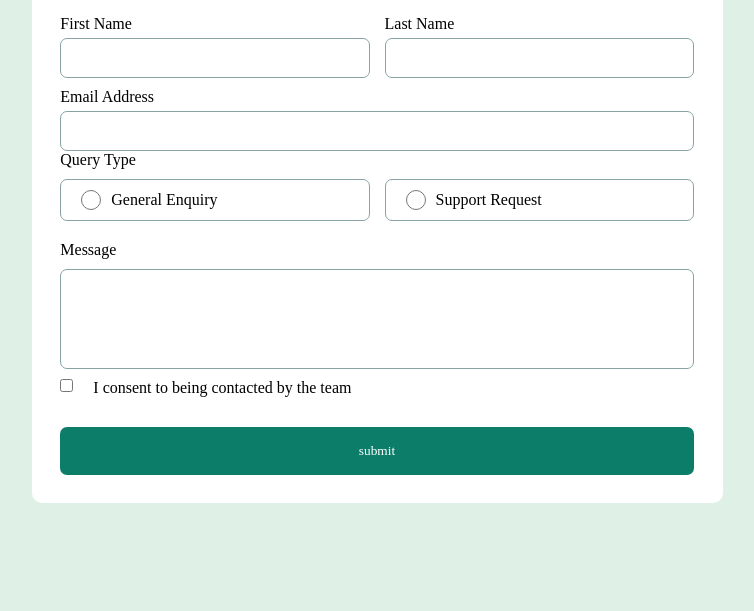
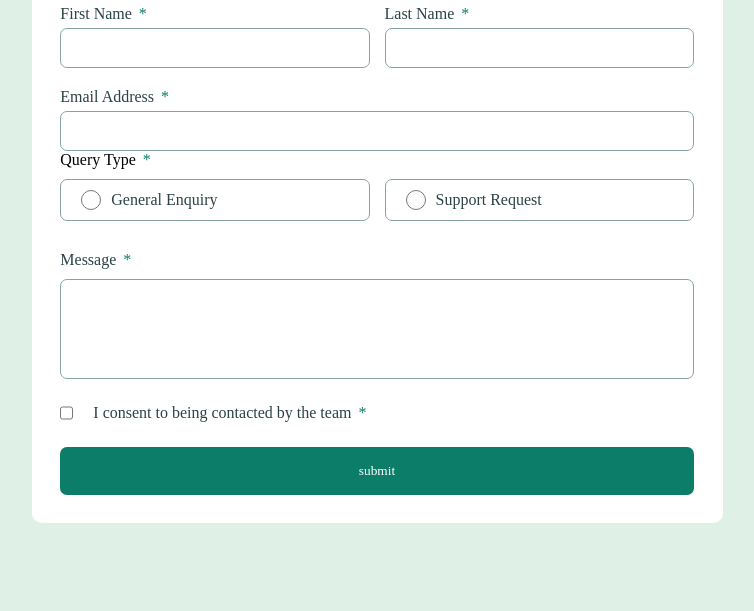
Before and after one commit to MaulidFajar/contact-form, a plain HTML site: page index.html in a window 1280 px wide. Shown: the part 189-800 px from the top of the page, without its empty margins (263-1017 px from the left). Drawn offline with Linux system fonts and the light colour scheme.

Commit message:
update js

```diff
--- a/index.html
+++ b/index.html
@@ -22,11 +22,14 @@
       <form action="" id="form" class="form_section" novalidate>
         <fieldset>
           <div class="name_section">
-            <label for="firstname">First Name</label>
+            <label for="firstname"
+              >First Name <span class="required">*</span></label
+            >
             <input
               type="text"
               id="firstname"
               name="firstname"
+              autocomplete="firstname"
               aria-describedby="firstname_error"
             />
             <span id="firstname_error" class="error_msg"
@@ -34,11 +37,14 @@
             >
           </div>
           <div class="name_section">
-            <label for="lastname">Last Name</label>
+            <label for="lastname"
+              >Last Name <span class="required">*</span></label
+            >
             <input
               type="text"
               id="lastname"
               name="lastname"
+              autocomplete="lastname"
               aria-describedby="lastname_error"
             />
             <span id="lastname_error" class="error_msg"
@@ -47,7 +53,9 @@
           </div>
         </fieldset>
 
-        <label for="email_input">Email Address</label>
+        <label for="email_input"
+          >Email Address <span class="required">*</span></label
+        >
         <input
           type="email"
           id="email_input"
@@ -60,7 +68,7 @@
         >
 
         <fieldset>
-          <legend>Query Type</legend>
+          <legend>Query Type <span class="required">*</span></legend>
           <div class="radio_btn_wrapper">
             <input
               class="radio_btn"
@@ -85,15 +93,18 @@
         <span id="radio_btn_error" class="error_msg"
           >Please select a query type</span
         >
-        <label for="user_message">Message</label>
+        <label for="user_message"
+          >Message <span class="required">*</span></label
+        >
         <textarea name="user_message" id="user_message"></textarea>
         <span id="user_msg_error" class="error_msg"
           >This field is required</span
         >
         <div class="checkbox_wrapper">
           <input type="checkbox" id="checkbox_btn" />
-          <label for="checkbox_btn"
-            >I consent to being contacted by the team</label
+          <label for="checkbox_btn" class="checkbox_label"
+            >I consent to being contacted by the team
+            <span class="required">*</span></label
           >
         </div>
         <span id="checkbox_error" class="error_msg">
--- a/main.js
+++ b/main.js
@@ -17,6 +17,7 @@ const successMsg = document.querySelector(".success_msg");
 
 const isChecked = true;
 checkboxBtn.checked = false;
+let radioBtnValue = "";
 
 form.addEventListener("submit", (e) => {
   e.preventDefault();
@@ -30,11 +31,18 @@ form.addEventListener("submit", (e) => {
     if (!radioBtnValue) {
       radioBtnError.style.display = "block";
     } else {
+      radioBtnValue = "";
       radioBtnError.style.display = "none";
+      showSuccessMsg(radioBtnValue);
     }
+  }
+});
+
+function showSuccessMsg(dataInput) {
+  if (dataInput) {
     successMsg.style.display = "block";
   }
-});
+}
 
 function emailValidation() {
   const emailValue = emailInput.value;
@@ -45,6 +53,7 @@ function emailValidation() {
     emailErrorMsg.style.display = "block";
     emailInput.classList.add("error_state");
   } else {
+    showSuccessMsg(emailInput.value);
     emailInput.value = "";
     emailErrorMsg.style.display = "none";
     emailInput.classList.remove("error_state");
@@ -61,6 +70,8 @@ function handleFormInputs() {
     firstName.classList.add("error_state");
     lastName.classList.add("error_state");
   } else {
+    showSuccessMsg(firstName.value);
+    showSuccessMsg(lastName.value);
     firstName.value = "";
     lastName.value = "";
     firstNameErrorMsg.style.display = "none";
@@ -69,8 +80,6 @@ function handleFormInputs() {
     lastName.classList.remove("error_state");
   }
 }
-
-let radioBtnValue = "";
 
 radioBtns.forEach((radioBtn) => {
   radioBtn.checked = false;
@@ -100,6 +109,7 @@ function handleTextArea() {
     userMsg.value = "";
     userMsgErrorMsg.style.display = "none";
     userMsg.classList.remove("error_state");
+    showSuccessMsg(userMsgValue);
   }
 }
 
@@ -107,3 +117,4 @@ emailInput.value = "";
 firstName.value = "";
 lastName.value = "";
 userMsg.value = "";
+radioBtnValue = "";
--- a/style.css
+++ b/style.css
@@ -33,7 +33,8 @@ main {
   margin-bottom: 20px;
 }
 
-form {
+form,
+.name_section {
   display: flex;
   flex-direction: column;
 }
@@ -42,8 +43,12 @@ fieldset {
   border: none;
 }
 
+label:not(.checkbox_label) {
+  margin: 20px 0 5px 0;
+}
+
 label {
-  margin: 10px 0 5px 0;
+  color: var(--very_dark_grey);
 }
 
 .radio_btn_wrapper,
@@ -89,6 +94,7 @@ legend {
   margin-right: 10px;
 }
 
+textarea:focus,
 input:focus {
   border: 1px solid var(--dark_green);
   outline: none;
@@ -96,9 +102,10 @@ input:focus {
 
 .checkbox_wrapper {
   display: flex;
+  margin-top: 15px;
 }
 
-.checkbox_wrapper label {
+.checkbox_label {
   padding: 0 20px;
 }
 
@@ -166,6 +173,11 @@ button:hover {
   border: 1px solid var(--red);
 }
 
+.required {
+  color: var(--dark_green);
+  margin-left: 3px;
+}
+
 @media screen and (min-width: 768px) {
   body {
     display: flex;
@@ -209,4 +221,8 @@ button:hover {
     height: 100px;
     margin-top: 5px;
   }
+
+  .checkbox_wrapper {
+    margin-top: 25px;
+  }
 }
```
